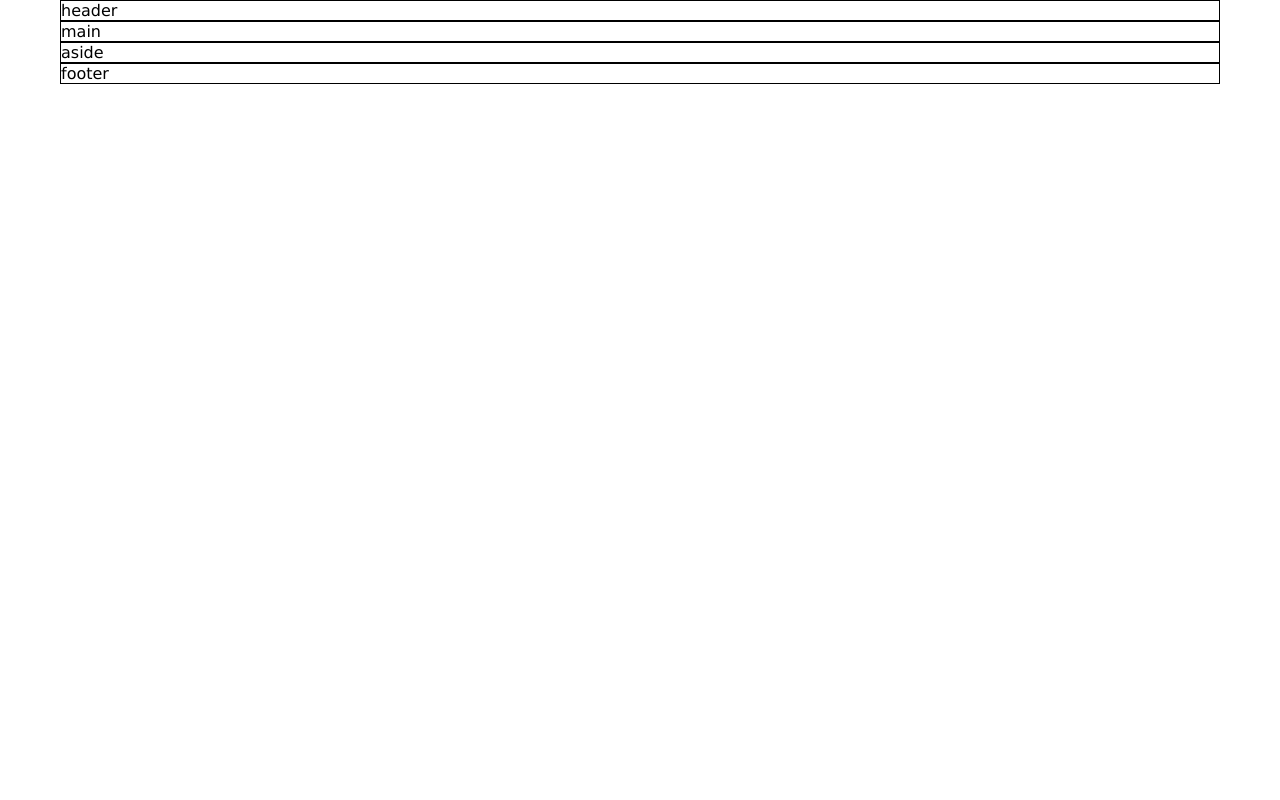
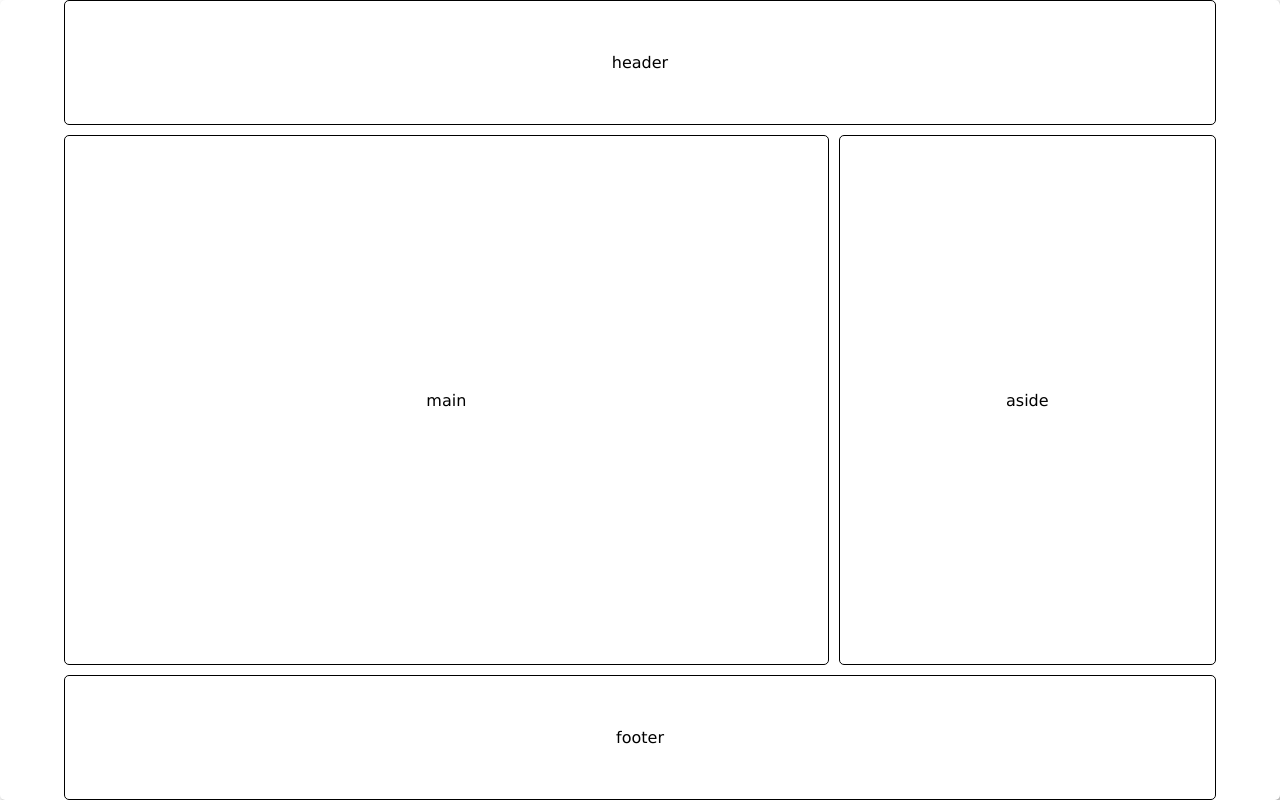
Before and after one commit to Drod86/gridTemplateCreatorJS, a plain HTML site: page index.html in a window 1280 px wide. Drawn offline with Linux system fonts and the light colour scheme.

Commit message:
set up inital grid template

```diff
--- a/index.js
+++ b/index.js
@@ -6,13 +6,31 @@ const render = (node, markUp, add = false) =>
   add ? (node.innerHTML += markUp) : (node.innerHTML = markUp);
 // HTML helpers
 const htmlEl = (elName, className, attributes = "") =>
-  `<${elName} class="${className}" ${attributes}>${className}</${elName}>`;
+  `<${elName} class="${className}" ${attributes}>${
+    className.split(" ").reverse()[0]
+  }</${elName}>`;
 const markUp = (elArr) => elArr.reduce((acc, el) => (acc += el), "");
 // App elements
-const header = htmlEl("header", "header", 'style="border: 1px solid black"');
-const main = htmlEl("main", "main", 'style="border: 1px solid black"');
-const aside = htmlEl("aside", "aside", 'style="border: 1px solid black"');
-const footer = htmlEl("footer", "footer", 'style="border: 1px solid black"');
+const header = htmlEl(
+  "header",
+  "grid-item header",
+  'style="border: 1px solid black"'
+);
+const main = htmlEl(
+  "main",
+  "grid-item main",
+  'style="border: 1px solid black"'
+);
+const aside = htmlEl(
+  "aside",
+  "grid-item aside",
+  'style="border: 1px solid black"'
+);
+const footer = htmlEl(
+  "footer",
+  "grid-item footer",
+  'style="border: 1px solid black"'
+);
 // Build App content
 const container = grab(".container"); // Grab initial node
 const elArr = [header, main, aside, footer]; // list app content
--- a/styles.css
+++ b/styles.css
@@ -1,7 +1,14 @@
-* {
+*,
+*::before,
+*::after {
   margin: 0;
   border: 0;
   box-sizing: inherit;
+  border-radius: 0.5rem;
+}
+
+*:hover {
+  box-shadow: 0.2rem 0.2rem 0.5rem hsla(0, 0%, 50%, 0.8);
 }
 
 html {
@@ -13,10 +20,39 @@ body {
     "Lucida Sans Unicode", Geneva, Verdana, sans-serif;
   font-weight: 400;
   box-sizing: border-box;
-  margin: 0 6rem;
   font-size: 1.6rem;
+  box-shadow: none;
 }
 
 .container {
+  height: 100vh;
+  width: 90vw;
+  margin: 0 auto;
   display: grid;
+  grid-template-columns: repeat(9, 1fr);
+  grid-template-rows: repeat(12, 1fr);
+  gap: 1rem;
+  box-shadow: none;
 }
+
+.grid-item {
+  display: flex;
+  justify-content: center;
+  align-items: center;
+}
+
+.header {
+  grid-area: span 2 / span 9;
+}
+
+.main {
+  grid-area: span 8 / span 6;
+}
+
+.aside {
+  grid-area: span 8 / span 3;
+}
+
+.footer {
+  grid-area: span 2 / span 9;
+}
```
